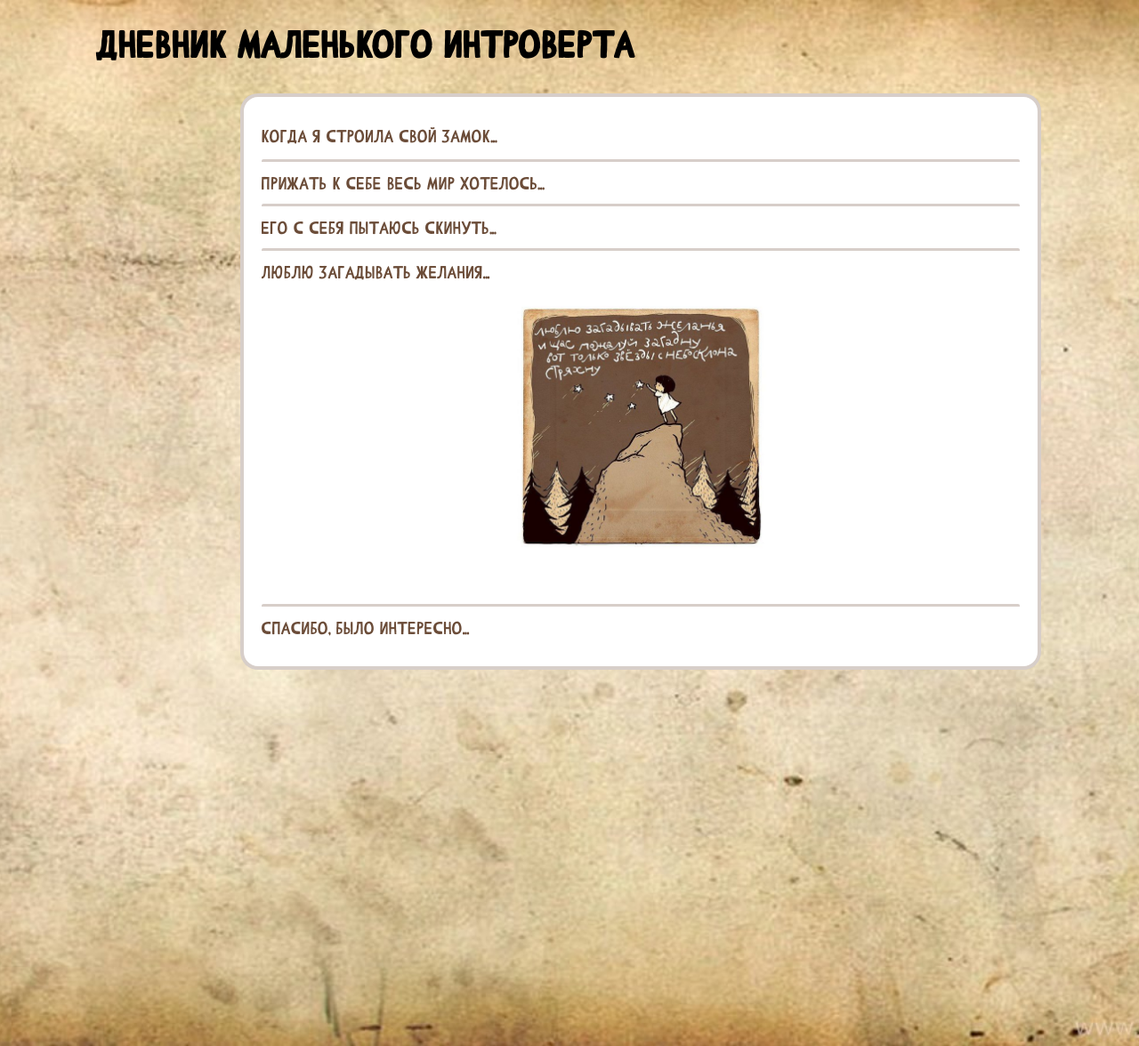
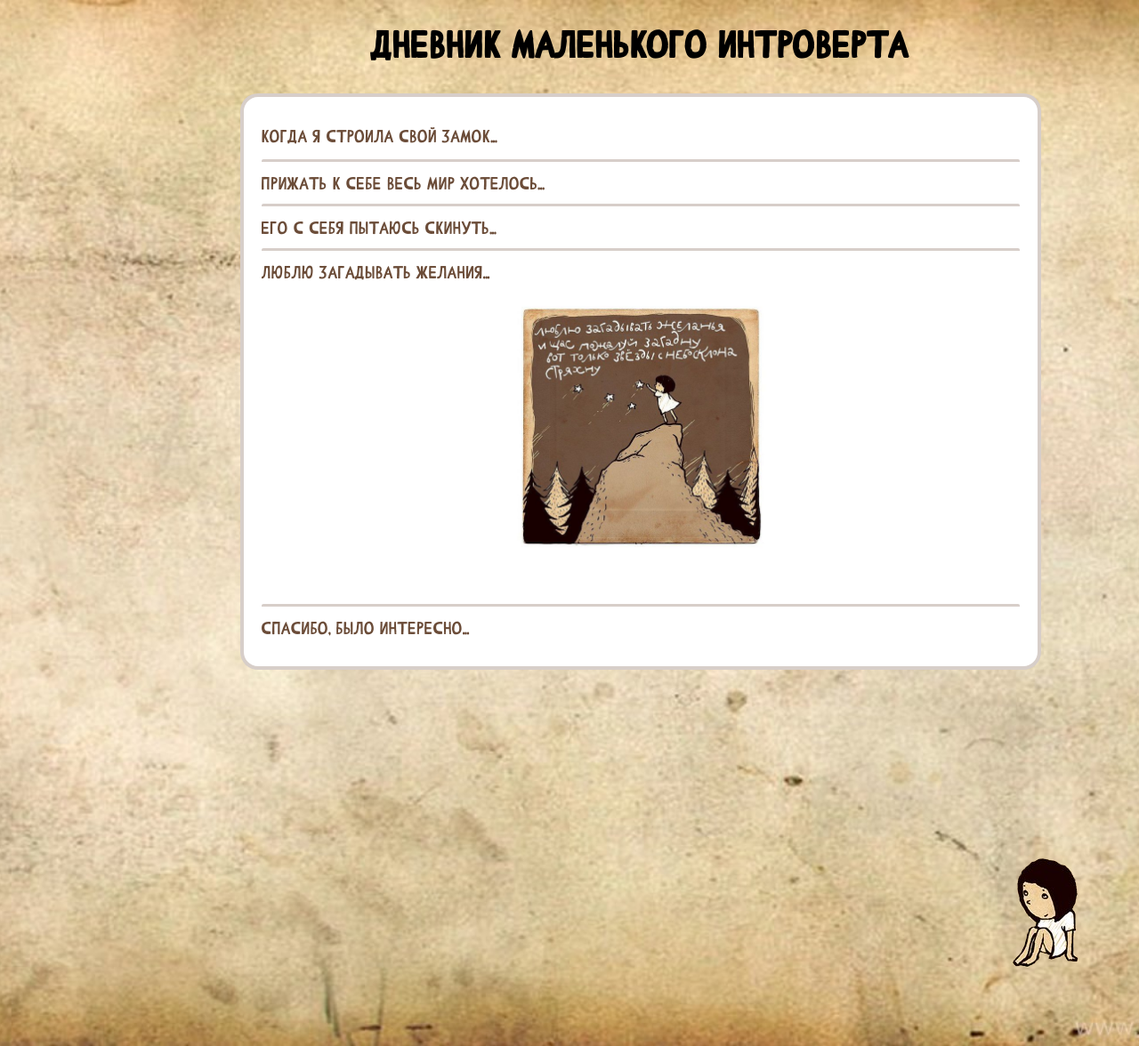
Before and after one commit to Sweet-ka/cssBayan, a plain HTML site: page cssBayan/index.html in a window 1280 px wide. Shown: the top 1176 px of the page at 89% size. Drawn offline with Linux system fonts and the light colour scheme; a web font is replaced by a local one.

Commit message:
feat: add girl (Sat Mar 11 22:20:43 2023 +0300)

```diff
--- a/cssBayan/index.html
+++ b/cssBayan/index.html
@@ -59,6 +59,7 @@
           </li>
         </ul>
       </div>
+      <img src="./assets/girl.png" class="girl" alt="" />
     </main>
     <footer>
       <div class="container"></div>
--- a/cssBayan/style.css
+++ b/cssBayan/style.css
@@ -19,6 +19,7 @@ body {
 
 h1 {
   font-size: 42px;
+  text-align: center;
 }
 
 li {
@@ -128,3 +129,9 @@ li {
 .bayan img {
   height: 300px;
 }
+
+.girl {
+  position: absolute;
+  top: 120%;
+  right: 5%;
+}
```
Also changed, not shown: cssBayan/assets/girl.png (added), cssBayan/assets/mems/x_28a26577.jpeg (added).
